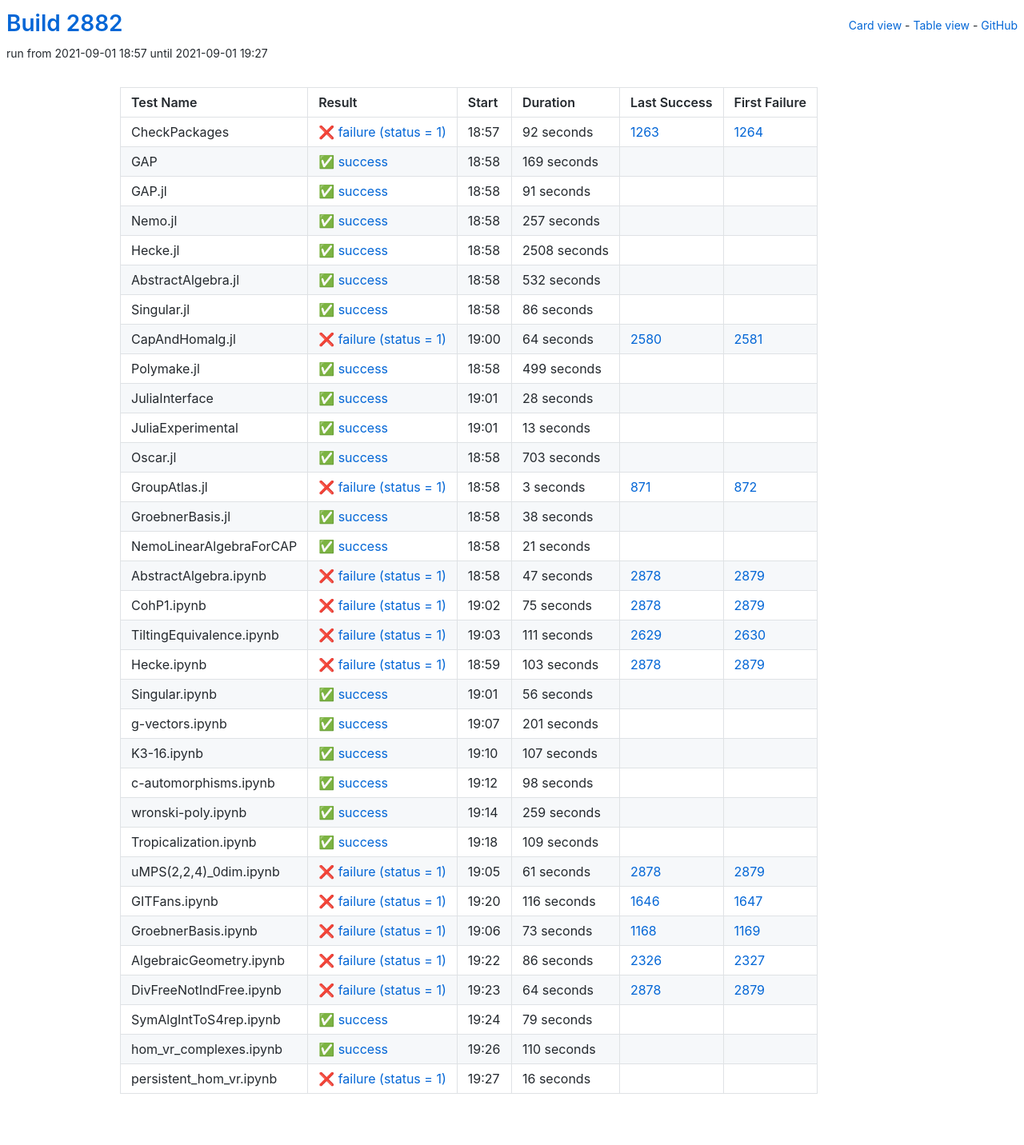
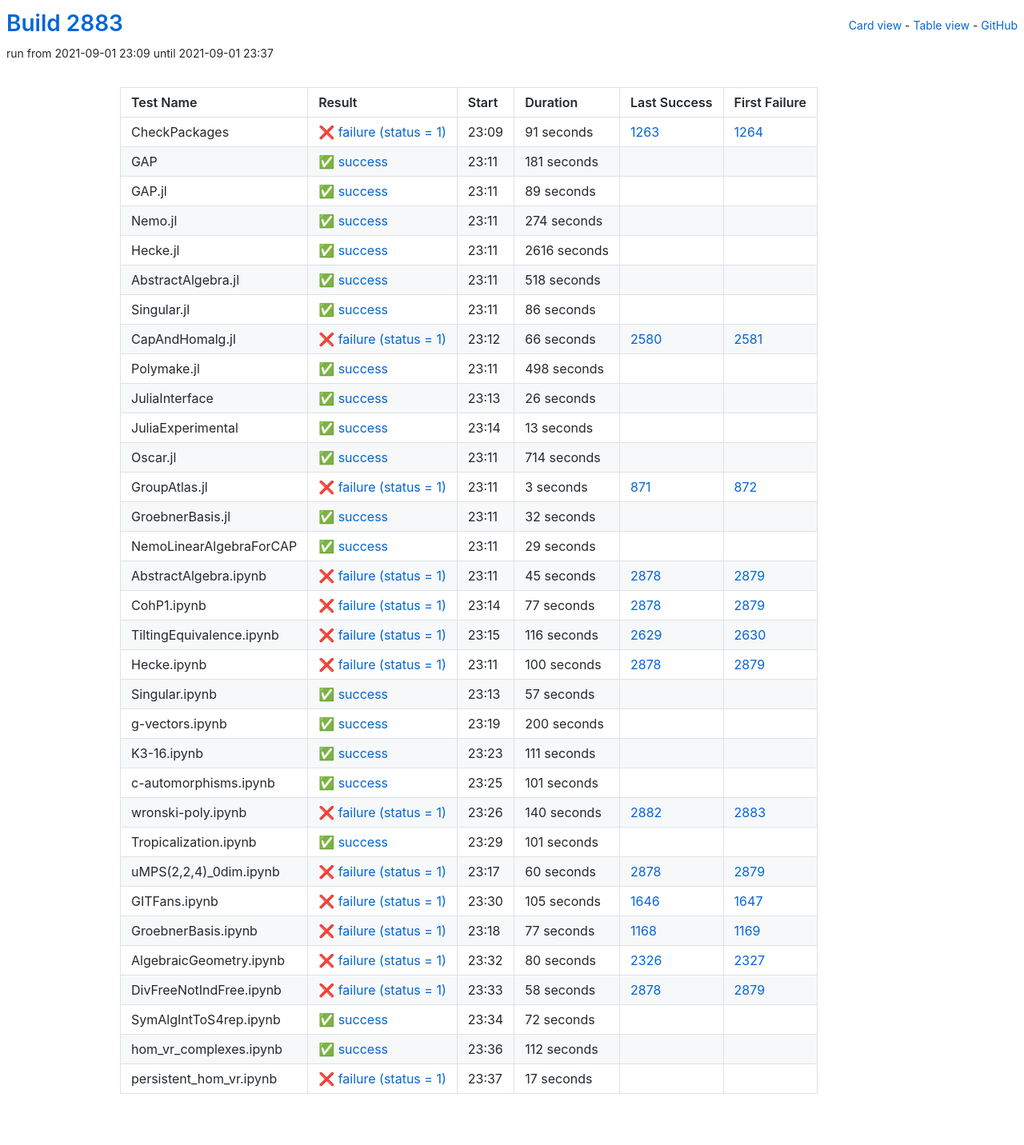
Before and after one commit to oscar-system/oscar-ci-status-stable, a Jekyll site: the page built from table.html, in a window 1280 px wide. Shown: the whole page at 80% size. Built offline with Jekyll 4.4.1, drawn with Linux system fonts in a browser that asks for light colours.

Commit message:
Build #2883

```diff
--- a/_data/ci.yml
+++ b/_data/ci.yml
@@ -1,6 +1,6 @@
 ---
-build: 2882
-build_url: https://oscarci.mathematik.uni-kl.de/job/oscar-stable/2882/
+build: 2883
+build_url: https://oscarci.mathematik.uni-kl.de/job/oscar-stable/2883/
 job: oscar-stable
 organization: oscar-system
 repo: oscar-ci-status-stable
@@ -8,80 +8,80 @@ repourl: https://github.com/oscar-system/oscar-ci-status-stable
 tests:
 - name: CheckPackages
   id: checkpackages
-  log: https://oscarci.mathematik.uni-kl.de/job/oscar-stable/2882/artifact/logs/build-2882/CheckPackages.log
-  start: 2021-09-01 18:57
+  log: https://oscarci.mathematik.uni-kl.de/job/oscar-stable/2883/artifact/logs/build-2883/CheckPackages.log
+  start: 2021-09-01 23:09
   success: false
   exitcode: 1
   status: failure
-  duration: 92
+  duration: 91
   last_success: 1263
   last_success_url: https://oscarci.mathematik.uni-kl.de/job/oscar-stable/1263/
   first_failure: 1264
   first_failure_url: https://oscarci.mathematik.uni-kl.de/job/oscar-stable/1264/
 - name: GAP
   id: gap
-  log: https://oscarci.mathematik.uni-kl.de/job/oscar-stable/2882/artifact/logs/build-2882/GAP.log
-  start: 2021-09-01 18:58
+  log: https://oscarci.mathematik.uni-kl.de/job/oscar-stable/2883/artifact/logs/build-2883/GAP.log
+  start: 2021-09-01 23:11
   success: true
   exitcode: 0
   status: success
-  duration: 169
+  duration: 181
   last_success: false
   last_success_url:
   first_failure: false
   first_failure_url:
 - name: GAP.jl
   id: gap-jl
-  log: https://oscarci.mathematik.uni-kl.de/job/oscar-stable/2882/artifact/logs/build-2882/GAP.jl.log
-  start: 2021-09-01 18:58
+  log: https://oscarci.mathematik.uni-kl.de/job/oscar-stable/2883/artifact/logs/build-2883/GAP.jl.log
+  start: 2021-09-01 23:11
   success: true
   exitcode: 0
   status: success
-  duration: 91
+  duration: 89
   last_success: false
   last_success_url:
   first_failure: false
   first_failure_url:
 - name: Nemo.jl
   id: nemo-jl
-  log: https://oscarci.mathematik.uni-kl.de/job/oscar-stable/2882/artifact/logs/build-2882/Nemo.jl.log
-  start: 2021-09-01 18:58
+  log: https://oscarci.mathematik.uni-kl.de/job/oscar-stable/2883/artifact/logs/build-2883/Nemo.jl.log
+  start: 2021-09-01 23:11
   success: true
   exitcode: 0
   status: success
-  duration: 257
+  duration: 274
   last_success: false
   last_success_url:
   first_failure: false
   first_failure_url:
 - name: Hecke.jl
   id: hecke-jl
-  log: https://oscarci.mathematik.uni-kl.de/job/oscar-stable/2882/artifact/logs/build-2882/Hecke.jl.log
-  start: 2021-09-01 18:58
+  log: https://oscarci.mathematik.uni-kl.de/job/oscar-stable/2883/artifact/logs/build-2883/Hecke.jl.log
+  start: 2021-09-01 23:11
   success: true
   exitcode: 0
   status: success
-  duration: 2508
+  duration: 2616
   last_success: false
   last_success_url:
   first_failure: false
   first_failure_url:
 - name: AbstractAlgebra.jl
   id: abstractalgebra-jl
-  log: https://oscarci.mathematik.uni-kl.de/job/oscar-stable/2882/artifact/logs/build-2882/AbstractAlgebra.jl.log
-  start: 2021-09-01 18:58
+  log: https://oscarci.mathematik.uni-kl.de/job/oscar-stable/2883/artifact/logs/build-2883/AbstractAlgebra.jl.log
+  start: 2021-09-01 23:11
   success: true
   exitcode: 0
   status: success
-  duration: 532
+  duration: 518
   last_success: false
   last_success_url:
   first_failure: false
   first_failure_url:
 - name: Singular.jl
   id: singular-jl
-  log: https://oscarci.mathematik.uni-kl.de/job/oscar-stable/2882/artifact/logs/build-2882/Singular.jl.log
-  start: 2021-09-01 18:58
+  log: https://oscarci.mathematik.uni-kl.de/job/oscar-stable/2883/artifact/logs/build-2883/Singular.jl.log
+  start: 2021-09-01 23:11
   success: true
   exitcode: 0
   status: success
@@ -92,44 +92,44 @@ tests:
   first_failure_url:
 - name: CapAndHomalg.jl
   id: capandhomalg-jl
-  log: https://oscarci.mathematik.uni-kl.de/job/oscar-stable/2882/artifact/logs/build-2882/CapAndHomalg.jl.log
-  start: 2021-09-01 19:00
+  log: https://oscarci.mathematik.uni-kl.de/job/oscar-stable/2883/artifact/logs/build-2883/CapAndHomalg.jl.log
+  start: 2021-09-01 23:12
   success: false
   exitcode: 1
   status: failure
-  duration: 64
+  duration: 66
   last_success: 2580
   last_success_url: https://oscarci.mathematik.uni-kl.de/job/oscar-stable/2580/
   first_failure: 2581
   first_failure_url: https://oscarci.mathematik.uni-kl.de/job/oscar-stable/2581/
 - name: Polymake.jl
   id: polymake-jl
-  log: https://oscarci.mathematik.uni-kl.de/job/oscar-stable/2882/artifact/logs/build-2882/Polymake.jl.log
-  start: 2021-09-01 18:58
+  log: https://oscarci.mathematik.uni-kl.de/job/oscar-stable/2883/artifact/logs/build-2883/Polymake.jl.log
+  start: 2021-09-01 23:11
   success: true
   exitcode: 0
   status: success
-  duration: 499
+  duration: 498
   last_success: false
   last_success_url:
   first_failure: false
   first_failure_url:
 - name: JuliaInterface
   id: juliainterface
-  log: https://oscarci.mathematik.uni-kl.de/job/oscar-stable/2882/artifact/logs/build-2882/JuliaInterface.log
-  start: 2021-09-01 19:01
+  log: https://oscarci.mathematik.uni-kl.de/job/oscar-stable/2883/artifact/logs/build-2883/JuliaInterface.log
+  start: 2021-09-01 23:13
   success: true
   exitcode: 0
   status: success
-  duration: 28
+  duration: 26
   last_success: false
   last_success_url:
   first_failure: false
   first_failure_url:
 - name: JuliaExperimental
   id: juliaexperimental
-  log: https://oscarci.mathematik.uni-kl.de/job/oscar-stable/2882/artifact/logs/build-2882/JuliaExperimental.log
-  start: 2021-09-01 19:01
+  log: https://oscarci.mathematik.uni-kl.de/job/oscar-stable/2883/artifact/logs/build-2883/JuliaExperimental.log
+  start: 2021-09-01 23:14
   success: true
   exitcode: 0
   status: success
@@ -140,20 +140,20 @@ tests:
   first_failure_url:
 - name: Oscar.jl
   id: oscar-jl
-  log: https://oscarci.mathematik.uni-kl.de/job/oscar-stable/2882/artifact/logs/build-2882/Oscar.jl.log
-  start: 2021-09-01 18:58
+  log: https://oscarci.mathematik.uni-kl.de/job/oscar-stable/2883/artifact/logs/build-2883/Oscar.jl.log
+  start: 2021-09-01 23:11
   success: true
   exitcode: 0
   status: success
-  duration: 703
+  duration: 714
   last_success: false
   last_success_url:
   first_failure: false
   first_failure_url:
 - name: GroupAtlas.jl
   id: groupatlas-jl
-  log: https://oscarci.mathematik.uni-kl.de/job/oscar-stable/2882/artifact/logs/build-2882/GroupAtlas.jl.log
-  start: 2021-09-01 18:58
+  log: https://oscarci.mathematik.uni-kl.de/job/oscar-stable/2883/artifact/logs/build-2883/GroupAtlas.jl.log
+  start: 2021-09-01 23:11
   success: false
   exitcode: 1
   status: failure
@@ -164,240 +164,240 @@ tests:
   first_failure_url: https://oscarci.mathematik.uni-kl.de/job/oscar-stable/872/
 - name: GroebnerBasis.jl
   id: groebnerbasis-jl
-  log: https://oscarci.mathematik.uni-kl.de/job/oscar-stable/2882/artifact/logs/build-2882/GroebnerBasis.jl.log
-  start: 2021-09-01 18:58
+  log: https://oscarci.mathematik.uni-kl.de/job/oscar-stable/2883/artifact/logs/build-2883/GroebnerBasis.jl.log
+  start: 2021-09-01 23:11
   success: true
   exitcode: 0
   status: success
-  duration: 38
+  duration: 32
   last_success: false
   last_success_url:
   first_failure: false
   first_failure_url:
 - name: NemoLinearAlgebraForCAP
   id: nemolinearalgebraforcap
-  log: https://oscarci.mathematik.uni-kl.de/job/oscar-stable/2882/artifact/logs/build-2882/NemoLinearAlgebraForCAP.log
-  start: 2021-09-01 18:58
+  log: https://oscarci.mathematik.uni-kl.de/job/oscar-stable/2883/artifact/logs/build-2883/NemoLinearAlgebraForCAP.log
+  start: 2021-09-01 23:11
   success: true
   exitcode: 0
   status: success
-  duration: 21
+  duration: 29
   last_success: false
   last_success_url:
   first_failure: false
   first_failure_url:
 - name: AbstractAlgebra.ipynb
   id: abstractalgebra-ipynb
-  log: https://oscarci.mathematik.uni-kl.de/job/oscar-stable/2882/artifact/logs/build-2882/AbstractAlgebra.ipynb.log
-  start: 2021-09-01 18:58
+  log: https://oscarci.mathematik.uni-kl.de/job/oscar-stable/2883/artifact/logs/build-2883/AbstractAlgebra.ipynb.log
+  start: 2021-09-01 23:11
   success: false
   exitcode: 1
   status: failure
-  duration: 47
+  duration: 45
   last_success: 2878
   last_success_url: https://oscarci.mathematik.uni-kl.de/job/oscar-stable/2878/
   first_failure: 2879
   first_failure_url: https://oscarci.mathematik.uni-kl.de/job/oscar-stable/2879/
 - name: CohP1.ipynb
   id: cohp1-ipynb
-  log: https://oscarci.mathematik.uni-kl.de/job/oscar-stable/2882/artifact/logs/build-2882/CohP1.ipynb.log
-  start: 2021-09-01 19:02
+  log: https://oscarci.mathematik.uni-kl.de/job/oscar-stable/2883/artifact/logs/build-2883/CohP1.ipynb.log
+  start: 2021-09-01 23:14
   success: false
   exitcode: 1
   status: failure
-  duration: 75
+  duration: 77
   last_success: 2878
   last_success_url: https://oscarci.mathematik.uni-kl.de/job/oscar-stable/2878/
   first_failure: 2879
   first_failure_url: https://oscarci.mathematik.uni-kl.de/job/oscar-stable/2879/
 - name: TiltingEquivalence.ipynb
   id: tiltingequivalence-ipynb
-  log: https://oscarci.mathematik.uni-kl.de/job/oscar-stable/2882/artifact/logs/build-2882/TiltingEquivalence.ipynb.log
-  start: 2021-09-01 19:03
+  log: https://oscarci.mathematik.uni-kl.de/job/oscar-stable/2883/artifact/logs/build-2883/TiltingEquivalence.ipynb.log
+  start: 2021-09-01 23:15
   success: false
   exitcode: 1
   status: failure
-  duration: 111
+  duration: 116
   last_success: 2629
   last_success_url: https://oscarci.mathematik.uni-kl.de/job/oscar-stable/2629/
   first_failure: 2630
   first_failure_url: https://oscarci.mathematik.uni-kl.de/job/oscar-stable/2630/
 - name: Hecke.ipynb
   id: hecke-ipynb
-  log: https://oscarci.mathematik.uni-kl.de/job/oscar-stable/2882/artifact/logs/build-2882/Hecke.ipynb.log
-  start: 2021-09-01 18:59
+  log: https://oscarci.mathematik.uni-kl.de/job/oscar-stable/2883/artifact/logs/build-2883/Hecke.ipynb.log
+  start: 2021-09-01 23:11
   success: false
   exitcode: 1
   status: failure
-  duration: 103
+  duration: 100
   last_success: 2878
   last_success_url: https://oscarci.mathematik.uni-kl.de/job/oscar-stable/2878/
   first_failure: 2879
   first_failure_url: https://oscarci.mathematik.uni-kl.de/job/oscar-stable/2879/
 - name: Singular.ipynb
   id: singular-ipynb
-  log: https://oscarci.mathematik.uni-kl.de/job/oscar-stable/2882/artifact/logs/build-2882/Singular.ipynb.log
-  start: 2021-09-01 19:01
+  log: https://oscarci.mathematik.uni-kl.de/job/oscar-stable/2883/artifact/logs/build-2883/Singular.ipynb.log
+  start: 2021-09-01 23:13
   success: true
   exitcode: 0
   status: success
-  duration: 56
+  duration: 57
   last_success: false
   last_success_url:
   first_failure: false
   first_failure_url:
 - name: g-vectors.ipynb
   id: g-vectors-ipynb
-  log: https://oscarci.mathematik.uni-kl.de/job/oscar-stable/2882/artifact/logs/build-2882/g-vectors.ipynb.log
-  start: 2021-09-01 19:07
+  log: https://oscarci.mathematik.uni-kl.de/job/oscar-stable/2883/artifact/logs/build-2883/g-vectors.ipynb.log
+  start: 2021-09-01 23:19
   success: true
   exitcode: 0
   status: success
-  duration: 201
+  duration: 200
   last_success: false
   last_success_url:
   first_failure: false
   first_failure_url:
 - name: K3-16.ipynb
   id: k3-16-ipynb
-  log: https://oscarci.mathematik.uni-kl.de/job/oscar-stable/2882/artifact/logs/build-2882/K3-16.ipynb.log
-  start: 2021-09-01 19:10
+  log: https://oscarci.mathematik.uni-kl.de/job/oscar-stable/2883/artifact/logs/build-2883/K3-16.ipynb.log
+  start: 2021-09-01 23:23
   success: true
   exitcode: 0
   status: success
-  duration: 107
+  duration: 111
   last_success: false
   last_success_url:
   first_failure: false
   first_failure_url:
 - name: c-automorphisms.ipynb
   id: c-automorphisms-ipynb
-  log: https://oscarci.mathematik.uni-kl.de/job/oscar-stable/2882/artifact/logs/build-2882/c-automorphisms.ipynb.log
-  start: 2021-09-01 19:12
+  log: https://oscarci.mathematik.uni-kl.de/job/oscar-stable/2883/artifact/logs/build-2883/c-automorphisms.ipynb.log
+  start: 2021-09-01 23:25
   success: true
   exitcode: 0
   status: success
-  duration: 98
+  duration: 101
   last_success: false
   last_success_url:
   first_failure: false
   first_failure_url:
 - name: wronski-poly.ipynb
   id: wronski-poly-ipynb
-  log: https://oscarci.mathematik.uni-kl.de/job/oscar-stable/2882/artifact/logs/build-2882/wronski-poly.ipynb.log
-  start: 2021-09-01 19:14
+  log: https://oscarci.mathematik.uni-kl.de/job/oscar-stable/2883/artifact/logs/build-2883/wronski-poly.ipynb.log
+  start: 2021-09-01 23:26
+  success: false
+  exitcode: 1
+  status: failure
+  duration: 140
+  last_success: 2882
+  last_success_url: https://oscarci.mathematik.uni-kl.de/job/oscar-stable/2882/
+  first_failure: 2883
+  first_failure_url: https://oscarci.mathematik.uni-kl.de/job/oscar-stable/2883/
+- name: Tropicalization.ipynb
+  id: tropicalization-ipynb
+  log: https://oscarci.mathematik.uni-kl.de/job/oscar-stable/2883/artifact/logs/build-2883/Tropicalization.ipynb.log
+  start: 2021-09-01 23:29
   success: true
   exitcode: 0
   status: success
-  duration: 259
-  last_success: false
-  last_success_url:
-  first_failure: false
-  first_failure_url:
-- name: Tropicalization.ipynb
-  id: tropicalization-ipynb
-  log: https://oscarci.mathematik.uni-kl.de/job/oscar-stable/2882/artifact/logs/build-2882/Tropicalization.ipynb.log
-  start: 2021-09-01 19:18
-  success: true
-  exitcode: 0
-  status: success
-  duration: 109
+  duration: 101
   last_success: false
   last_success_url:
   first_failure: false
   first_failure_url:
 - name: uMPS(2,2,4)_0dim.ipynb
   id: umps-2-2-4-0dim-ipynb
-  log: https://oscarci.mathematik.uni-kl.de/job/oscar-stable/2882/artifact/logs/build-2882/uMPS-2-2-4-_0dim.ipynb.log
-  start: 2021-09-01 19:05
+  log: https://oscarci.mathematik.uni-kl.de/job/oscar-stable/2883/artifact/logs/build-2883/uMPS-2-2-4-_0dim.ipynb.log
+  start: 2021-09-01 23:17
   success: false
   exitcode: 1
   status: failure
-  duration: 61
+  duration: 60
   last_success: 2878
   last_success_url: https://oscarci.mathematik.uni-kl.de/job/oscar-stable/2878/
   first_failure: 2879
   first_failure_url: https://oscarci.mathematik.uni-kl.de/job/oscar-stable/2879/
 - name: GITFans.ipynb
   id: gitfans-ipynb
-  log: https://oscarci.mathematik.uni-kl.de/job/oscar-stable/2882/artifact/logs/build-2882/GITFans.ipynb.log
-  start: 2021-09-01 19:20
+  log: https://oscarci.mathematik.uni-kl.de/job/oscar-stable/2883/artifact/logs/build-2883/GITFans.ipynb.log
+  start: 2021-09-01 23:30
   success: false
   exitcode: 1
   status: failure
-  duration: 116
+  duration: 105
   last_success: 1646
   last_success_url: https://oscarci.mathematik.uni-kl.de/job/oscar-stable/1646/
   first_failure: 1647
   first_failure_url: https://oscarci.mathematik.uni-kl.de/job/oscar-stable/1647/
 - name: GroebnerBasis.ipynb
   id: groebnerbasis-ipynb
-  log: https://oscarci.mathematik.uni-kl.de/job/oscar-stable/2882/artifact/logs/build-2882/GroebnerBasis.ipynb.log
-  start: 2021-09-01 19:06
+  log: https://oscarci.mathematik.uni-kl.de/job/oscar-stable/2883/artifact/logs/build-2883/GroebnerBasis.ipynb.log
+  start: 2021-09-01 23:18
   success: false
   exitcode: 1
   status: failure
-  duration: 73
+  duration: 77
   last_success: 1168
   last_success_url: https://oscarci.mathematik.uni-kl.de/job/oscar-stable/1168/
   first_failure: 1169
   first_failure_url: https://oscarci.mathematik.uni-kl.de/job/oscar-stable/1169/
 - name: AlgebraicGeometry.ipynb
   id: algebraicgeometry-ipynb
-  log: https://oscarci.mathematik.uni-kl.de/job/oscar-stable/2882/artifact/logs/build-2882/AlgebraicGeometry.ipynb.log
-  start: 2021-09-01 19:22
+  log: https://oscarci.mathematik.uni-kl.de/job/oscar-stable/2883/artifact/logs/build-2883/AlgebraicGeometry.ipynb.log
+  start: 2021-09-01 23:32
   success: false
   exitcode: 1
   status: failure
-  duration: 86
+  duration: 80
   last_success: 2326
   last_success_url: https://oscarci.mathematik.uni-kl.de/job/oscar-stable/2326/
   first_failure: 2327
   first_failure_url: https://oscarci.mathematik.uni-kl.de/job/oscar-stable/2327/
 - name: DivFreeNotIndFree.ipynb
   id: divfreenotindfree-ipynb
-  log: https://oscarci.mathematik.uni-kl.de/job/oscar-stable/2882/artifact/logs/build-2882/DivFreeNotIndFree.ipynb.log
-  start: 2021-09-01 19:23
+  log: https://oscarci.mathematik.uni-kl.de/job/oscar-stable/2883/artifact/logs/build-2883/DivFreeNotIndFree.ipynb.log
+  start: 2021-09-01 23:33
   success: false
   exitcode: 1
   status: failure
-  duration: 64
+  duration: 58
   last_success: 2878
   last_success_url: https://oscarci.mathematik.uni-kl.de/job/oscar-stable/2878/
   first_failure: 2879
   first_failure_url: https://oscarci.mathematik.uni-kl.de/job/oscar-stable/2879/
 - name: SymAlgIntToS4rep.ipynb
   id: symalginttos4rep-ipynb
-  log: https://oscarci.mathematik.uni-kl.de/job/oscar-stable/2882/artifact/logs/build-2882/SymAlgIntToS4rep.ipynb.log
-  start: 2021-09-01 19:24
+  log: https://oscarci.mathematik.uni-kl.de/job/oscar-stable/2883/artifact/logs/build-2883/SymAlgIntToS4rep.ipynb.log
+  start: 2021-09-01 23:34
   success: true
   exitcode: 0
   status: success
-  duration: 79
+  duration: 72
   last_success: false
   last_success_url:
   first_failure: false
   first_failure_url:
 - name: hom_vr_complexes.ipynb
   id: hom-vr-complexes-ipynb
-  log: https://oscarci.mathematik.uni-kl.de/job/oscar-stable/2882/artifact/logs/build-2882/hom_vr_complexes.ipynb.log
-  start: 2021-09-01 19:26
+  log: https://oscarci.mathematik.uni-kl.de/job/oscar-stable/2883/artifact/logs/build-2883/hom_vr_complexes.ipynb.log
+  start: 2021-09-01 23:36
   success: true
   exitcode: 0
   status: success
-  duration: 110
+  duration: 112
   last_success: false
   last_success_url:
   first_failure: false
   first_failure_url:
 - name: persistent_hom_vr.ipynb
   id: persistent-hom-vr-ipynb
-  log: https://oscarci.mathematik.uni-kl.de/job/oscar-stable/2882/artifact/logs/build-2882/persistent_hom_vr.ipynb.log
-  start: 2021-09-01 19:27
+  log: https://oscarci.mathematik.uni-kl.de/job/oscar-stable/2883/artifact/logs/build-2883/persistent_hom_vr.ipynb.log
+  start: 2021-09-01 23:37
   success: false
   exitcode: 1
   status: failure
-  duration: 16
+  duration: 17
   last_success: false
   last_success_url:
   first_failure: false
```
Also changed, not shown: README.md.
